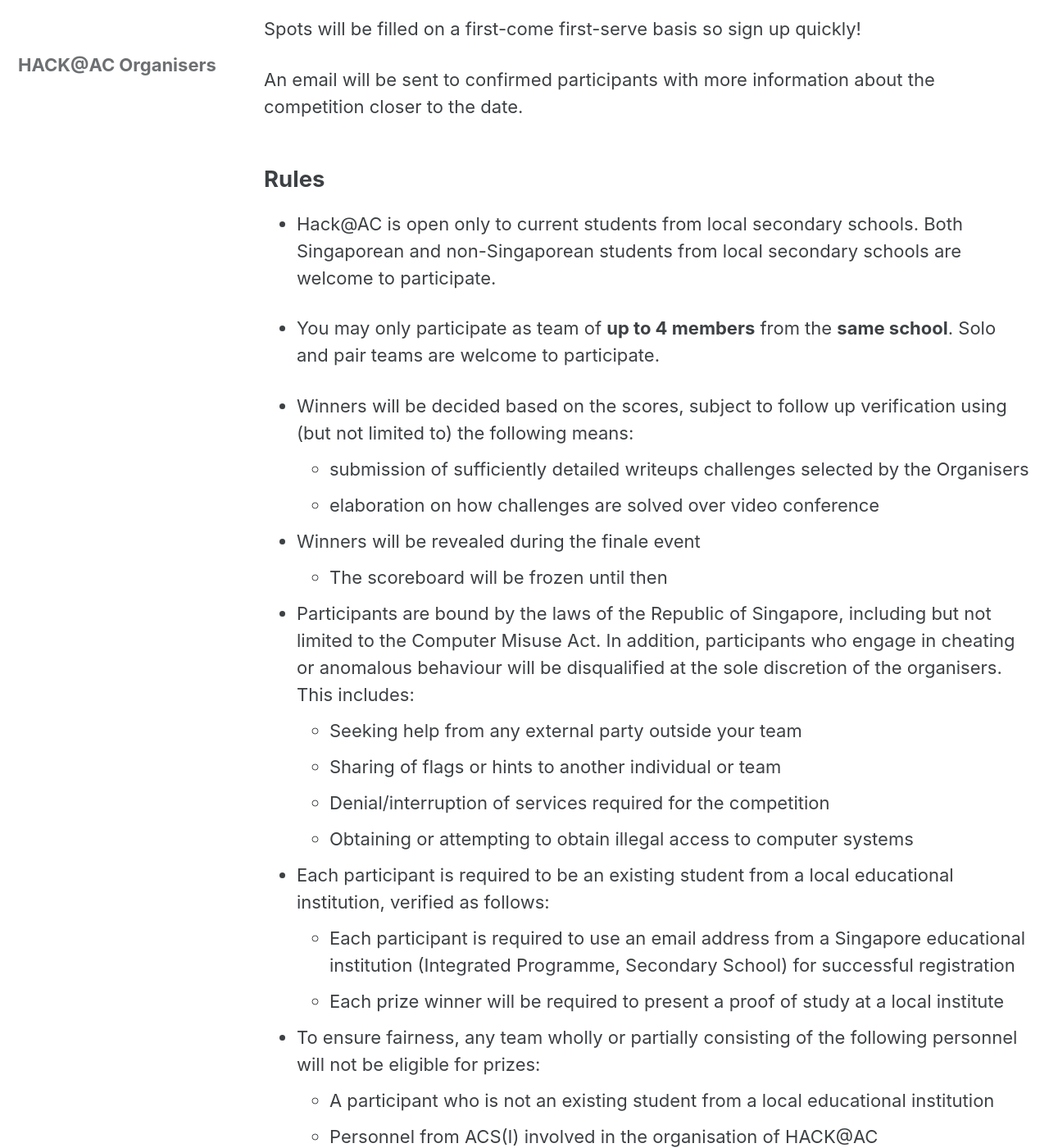
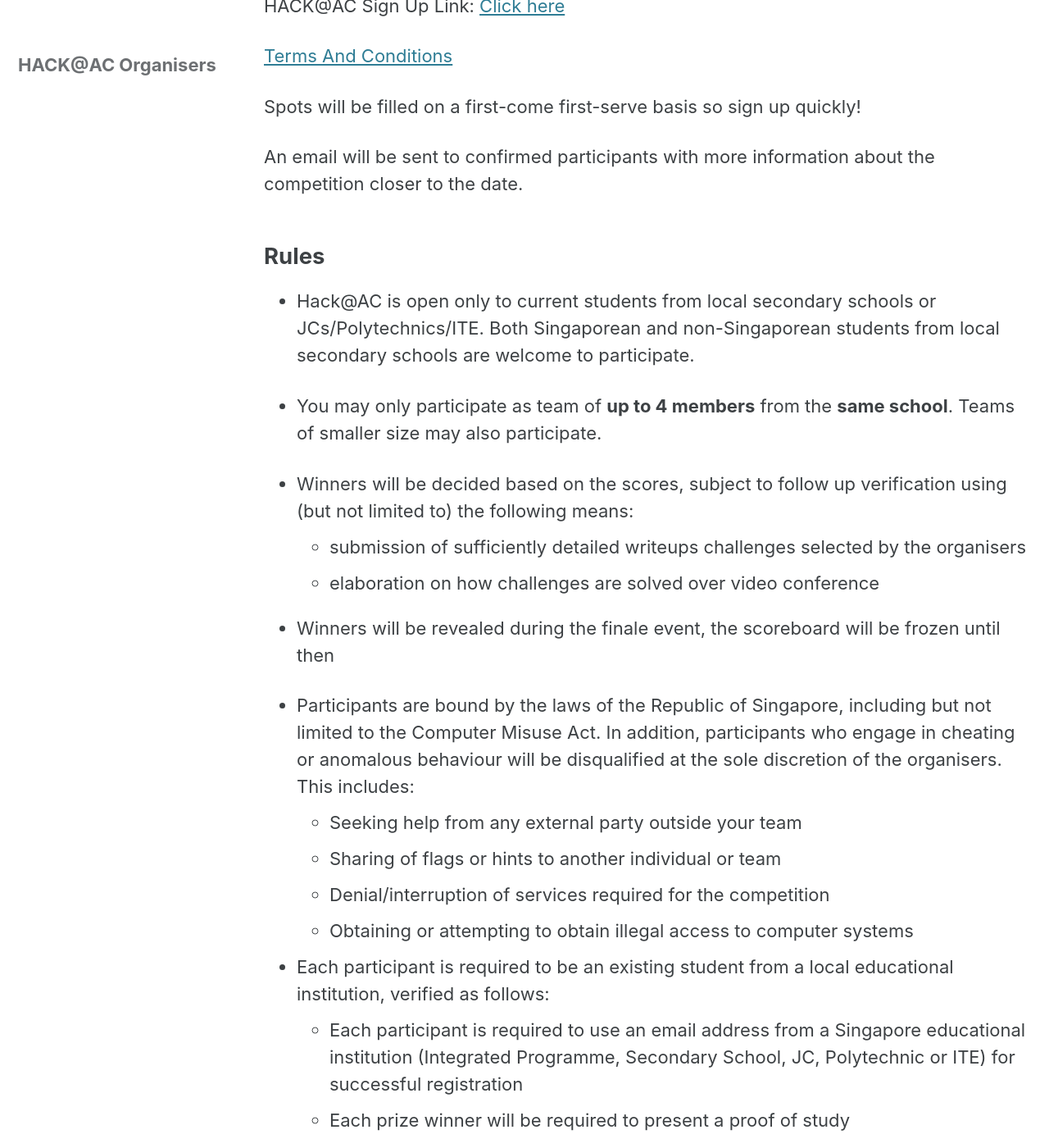
Before and after one commit to 8059blank/8059blank.github.io, a Jekyll site: the page built from _posts/hackac/2023-09-12-HACK@AC Information.md, in a window 1280 px wide and 1400 px high, scrolled down 1813 px. Shown: the whole window at 82% size. Built offline with Jekyll 4.4.1, drawn with Linux system fonts in a browser that asks for light colours; cached includes are drawn as plain includes; nearby versions of some CDN libraries; some of the changed text lies outside the part shown.

Commit message:
Update HACK@AC details

```diff
--- a/_posts/hackac/2023-09-12-HACK@AC Information.md
+++ b/_posts/hackac/2023-09-12-HACK@AC Information.md
@@ -10,12 +10,14 @@
 
 HACK@AC is a Capture-The-Flag competition, where participants play to earn points by solving problems relating to cryptography, data security, and other prominent cybersecurity issues.
 
-* **Date:** 21nd October (8:15am to 8:30pm)
+* **Date:** 24 February 2024 (8:00am - 8:00pm)
 * **CTF Duration:** 12h
 * **Venue:** Online
 * **Team Size:** Up to 4 members from the **same school**
 
-**Prizes:**
+There will be 2 divisions with separate prize pools: Secondary school Category and JC/Poly/ITE Category.
+
+**Prizes (for each division):**
 * 1st Place: $500
 * 2nd Place: $300
 * 3rd Place: $200
@@ -27,7 +29,7 @@
 Workshops will be conducted prior to the HACK@AC CTF for ACS Students. These workshops will also be recorded and uploaded for interested participants.
 
 **Workshop Details**
-* **Date:** 20 Oct 2023 (5pm to 7:50pm)
+* **Date:** 23 February 2024 (4:00pm - 7:50pm)
 * **Venue**: Online on Microsoft Teams
 
 ## Finale Details
@@ -35,12 +37,12 @@
 A week after the competition, a in-person finale will be held consisting of sponsorship talks, challenge walkthroughs, a prize presentation, and a buffet lunch. Participants will also have the chance to participate in trivia quizzes, offering the opportunity to win enticing prizes. Additionally, attendees will receive ACS and HACK@AC collectibles upon registration.
 
 **Finale Details**
-* **Date:** 28 Oct 2023 (9am to 12:30pm)
+* **Date:** 2 March 2024 (9:00am - 2:00pm)
 * **Venue**: ACS (Independent) 121 Dover Rd, Singapore 139650
 
 ## Sign Up
 
-HACK@AC Sign Up Link: [Click here](https://forms.office.com/r/ZEaq33D4mc)
+HACK@AC Sign Up Link: [Click here](https://forms.office.com/r/7CJueshvk1)
 
 [Terms And Conditions](https://8059blank.github.io/hackac/HACK@AC-Conditions/)
 
@@ -50,16 +52,15 @@
 
 ## Rules
 
-* Hack@AC is open only to current students from local secondary schools. Both Singaporean and non-Singaporean students from local secondary schools are welcome to participate.
+* Hack@AC is open only to current students from local secondary schools or JCs/Polytechnics/ITE. Both Singaporean and non-Singaporean students from local secondary schools are welcome to participate.
 
-* You may only participate as team of **up to 4 members** from the **same school**. Solo and pair teams are welcome to participate.
+* You may only participate as team of **up to 4 members** from the **same school**. Teams of smaller size may also participate.
 
 * Winners will be decided based on the scores, subject to follow up verification using (but not limited to) the following means:
-  * submission of sufficiently detailed writeups challenges selected by the Organisers
+  * submission of sufficiently detailed writeups challenges selected by the organisers
   * elaboration on how challenges are solved over video conference
 
-* Winners will be revealed during the finale event
-  * The scoreboard will be frozen until then
+* Winners will be revealed during the finale event, the scoreboard will be frozen until then
 
 * Participants are bound by the laws of the Republic of Singapore, including but not limited to the Computer Misuse Act. In addition, participants who engage in cheating or anomalous behaviour will be disqualified at the sole discretion of the organisers. This includes:
   * Seeking help from any external party outside your team
@@ -68,8 +69,8 @@
   * Obtaining or attempting to obtain illegal access to computer systems
 
 * Each participant is required to be an existing student from a local educational institution, verified as follows:
-  * Each participant is required to use an email address from a Singapore educational institution (Integrated Programme, Secondary School) for successful registration
-  * Each prize winner will be required to present a proof of study at a local institute
+  * Each participant is required to use an email address from a Singapore educational institution (Integrated Programme, Secondary School, JC, Polytechnic or ITE) for successful registration
+  * Each prize winner will be required to present a proof of study
 
 * To ensure fairness, any team wholly or partially consisting of the following personnel will not be eligible for prizes:
   * A participant who is not an existing student from a local educational institution
@@ -77,7 +78,7 @@
   * Existing ACS(I) RTS Members
   * ACS(I) Students
 
-* All decisions made by the Organisers are final, including decisions on eligibility, awarding of prizes, cheating or misconduct, termination of activity, or disqualification. The Organisers reserve the right to change the rules where required.
+* All decisions made by the organisers are final, including decisions on eligibility, awarding of prizes, cheating or misconduct, termination of activity, or disqualification. The organisers reserve the right to change the rules where required.
 
 ## FAQ
 
```
